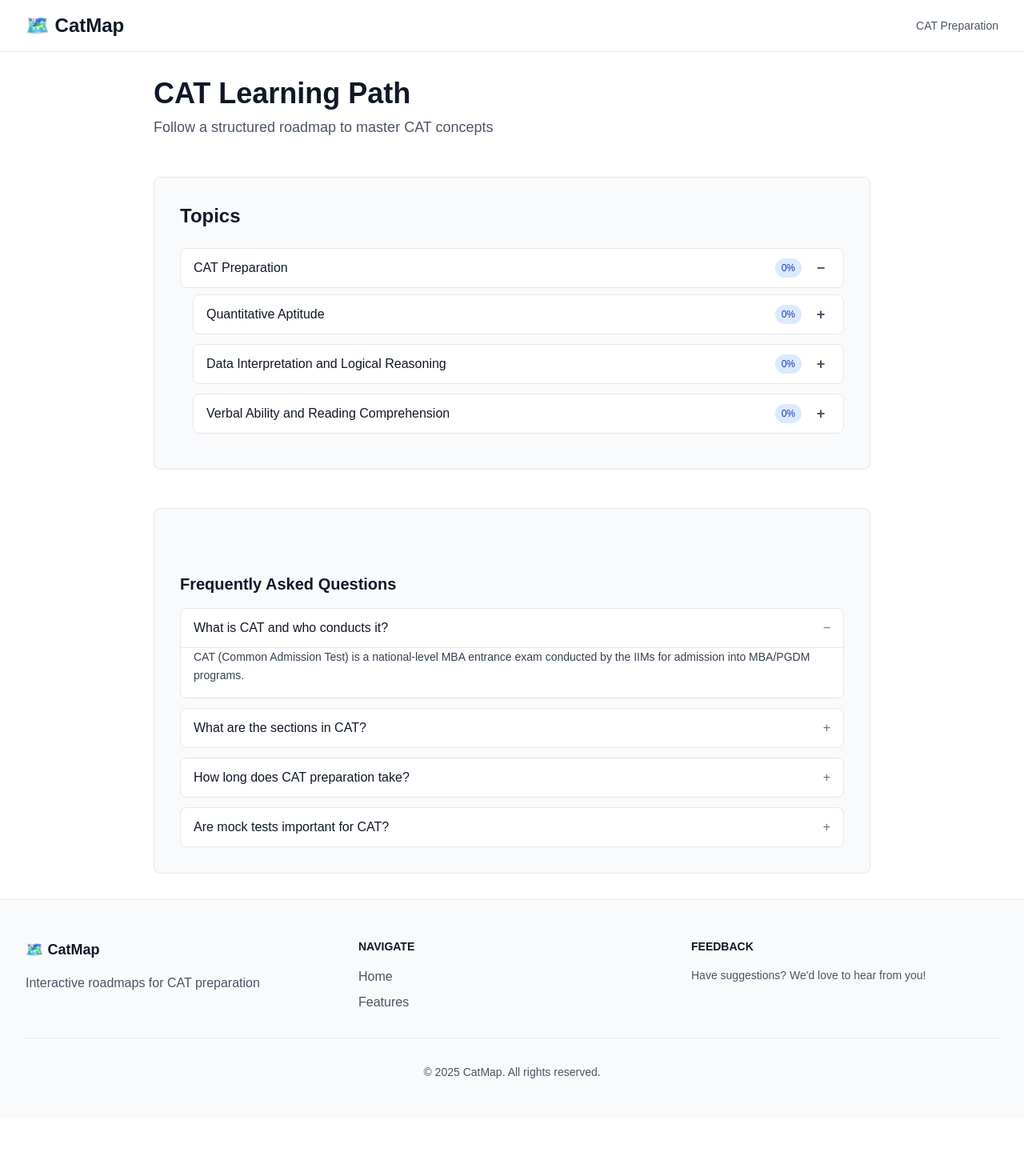
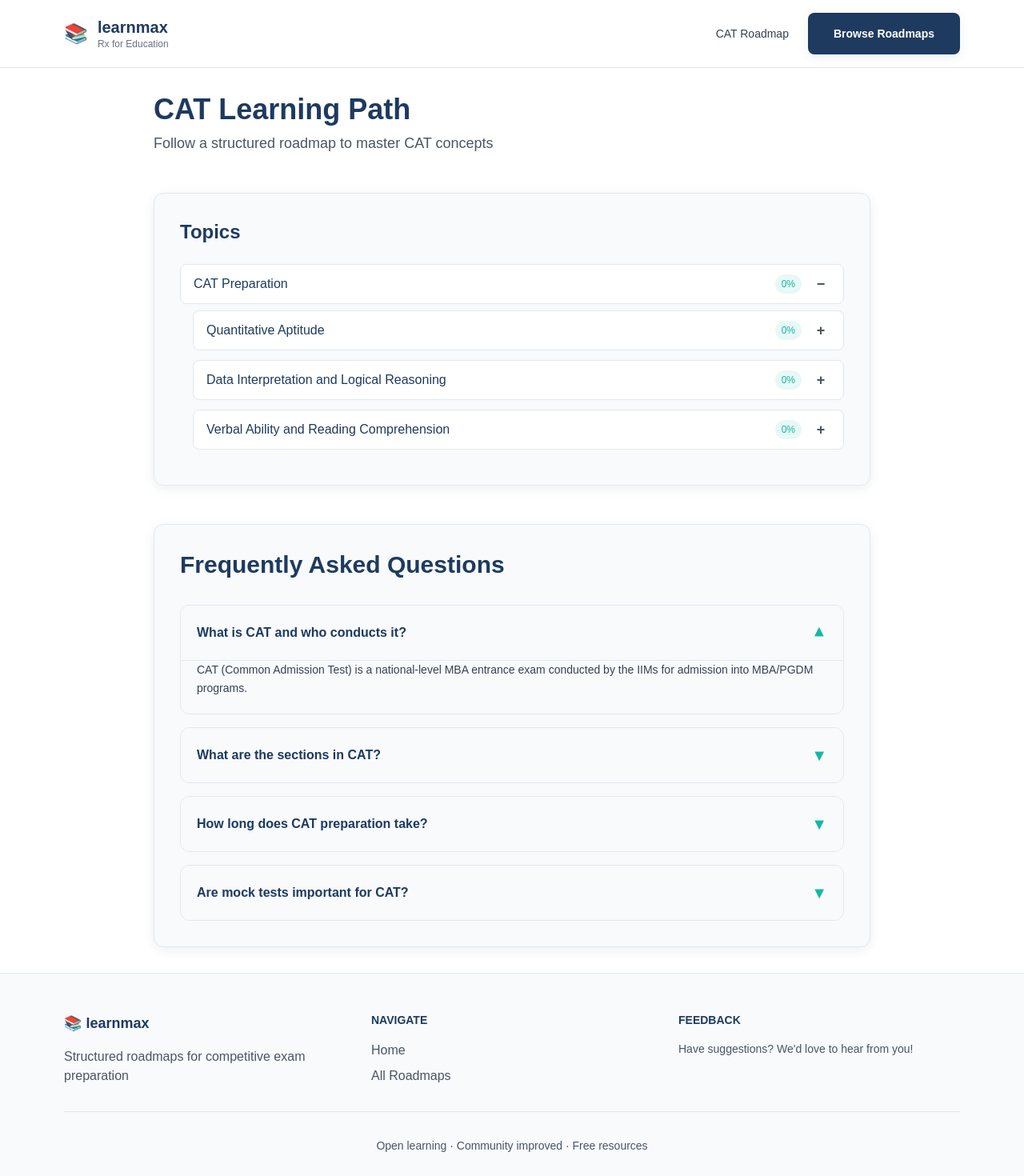
Before and after one commit to singhalvivek/catmap-web, a Next.js app: page /cat-prep/tree in a window 1280 px wide. Shown: the top 1470 px of the page at 80% size. Before the commit the page ends 1398 px from the top, so only its background shows below. Built offline with nearby package versions, Linux system fonts and the light colour scheme.

Commit message:
tree layout and theme changed

```diff
--- a/package.json
+++ b/package.json
@@ -10,6 +10,7 @@
   },
   "dependencies": {
     "@xyflow/react": "^12.10.0",
+    "firebase": "^12.11.0",
     "next": "16.1.6",
     "react": "19.2.3",
     "react-dom": "19.2.3"
--- a/src/app/cat-prep/tree/components/Faq.tsx
+++ b/src/app/cat-prep/tree/components/Faq.tsx
@@ -12,32 +12,32 @@ export default function Faq({ faqs }: { faqs: FAQ[] }) {
   const [openId, setOpenId] = useState<number | null>(1);
 
   return (
-    <div className="w-full max-w-4xl mt-12">
-      <h2 className="text-xl font-semibold mb-4 text-gray-900 dark:text-white">Frequently Asked Questions</h2>
+    <div className="w-full max-w-4xl">
+      <h2 className="text-2xl md:text-3xl font-bold text-trust-navy mb-8">Frequently Asked Questions</h2>
 
-      <div className="space-y-3">
+      <div className="space-y-4">
         {faqs.map((faq) => {
           const isOpen = openId === faq.id;
 
           return (
             <div
               key={faq.id}
-              className="border border-gray-200 dark:border-gray-700 rounded-lg bg-white dark:bg-gray-800 overflow-hidden"
+              className="border border-calm-border rounded-xl overflow-hidden card-hover"
             >
               <button
                 onClick={() =>
                   setOpenId(isOpen ? null : faq.id)
                 }
-                className="w-full flex justify-between items-center px-4 py-3 text-left font-medium text-gray-900 dark:text-white hover:bg-gray-50 dark:hover:bg-gray-700/50 transition"
+                className="w-full flex items-center justify-between p-5 text-left bg-calm-bg hover:bg-gray-100 transition-colors"
               >
-                {faq.question}
-                <span className="text-gray-500 dark:text-gray-400">
-                  {isOpen ? "−" : "+"}
+                <span className="font-semibold text-trust-navy pr-4">{faq.question}</span>
+                <span className={`text-hope-teal text-xl font-bold transition-transform duration-200 ${isOpen ? 'rotate-180' : ''}`}>
+                  ▼
                 </span>
               </button>
 
               {isOpen && (
-                <div className="px-4 pb-4 text-gray-700 dark:text-gray-300 text-sm leading-relaxed border-t border-gray-200 dark:border-gray-700">
+                <div className="px-5 pb-5 pt-0 text-gray-700 text-sm leading-relaxed border-t border-calm-border">
                   {faq.answer}
                 </div>
               )}
--- a/src/app/cat-prep/tree/components/Footer.tsx
+++ b/src/app/cat-prep/tree/components/Footer.tsx
@@ -4,51 +4,51 @@ import Link from "next/link";
 
 export default function Footer() {
   return (
-    <footer className="border-t border-gray-200 dark:border-gray-800 bg-gray-50 dark:bg-gray-900 py-12">
-      <div className="max-w-7xl mx-auto px-4 sm:px-6 lg:px-8">
+    <footer className="border-t border-calm-border bg-calm-bg py-12">
+      <div className="max-w-6xl mx-auto px-4">
         <div className="grid grid-cols-1 md:grid-cols-3 gap-8 mb-8">
           <div>
-            <h3 className="text-lg font-semibold text-gray-900 dark:text-white mb-4">
-              🗺️ CatMap
+            <h3 className="text-lg font-semibold text-trust-navy mb-4">
+              📚 learnmax
             </h3>
-            <p className="text-gray-600 dark:text-gray-300">
-              Interactive roadmaps for CAT preparation
+            <p className="text-gray-600">
+              Structured roadmaps for competitive exam preparation
             </p>
           </div>
           <div>
-            <h4 className="text-sm font-semibold text-gray-900 dark:text-white mb-4 uppercase">
+            <h4 className="text-sm font-semibold text-trust-navy mb-4 uppercase">
               Navigate
             </h4>
             <ul className="space-y-2">
               <li>
                 <Link
                   href="/"
-                  className="text-gray-600 dark:text-gray-300 hover:text-gray-900 dark:hover:text-white transition-colors"
+                  className="text-gray-600 hover:text-hope-teal transition-colors"
                 >
                   Home
                 </Link>
               </li>
               <li>
                 <a
-                  href="#features"
-                  className="text-gray-600 dark:text-gray-300 hover:text-gray-900 dark:hover:text-white transition-colors"
+                  href="/#browse"
+                  className="text-gray-600 hover:text-hope-teal transition-colors"
                 >
-                  Features
+                  All Roadmaps
                 </a>
               </li>
             </ul>
           </div>
           <div>
-            <h4 className="text-sm font-semibold text-gray-900 dark:text-white mb-4 uppercase">
+            <h4 className="text-sm font-semibold text-trust-navy mb-4 uppercase">
               Feedback
             </h4>
-            <p className="text-gray-600 dark:text-gray-300 text-sm">
+            <p className="text-gray-600 text-sm">
               Have suggestions? We'd love to hear from you!
             </p>
           </div>
         </div>
-        <div className="border-t border-gray-200 dark:border-gray-800 pt-8 text-center text-gray-600 dark:text-gray-300 text-sm">
-          <p>&copy; 2025 CatMap. All rights reserved.</p>
+        <div className="border-t border-calm-border pt-8 text-center text-gray-600 text-sm">
+          <p>Open learning · Community improved · Free resources</p>
         </div>
       </div>
     </footer>
--- a/src/app/cat-prep/tree/components/Header.tsx
+++ b/src/app/cat-prep/tree/components/Header.tsx
@@ -4,19 +4,20 @@ import Link from "next/link";
 
 export default function Header() {
   return (
-    <header className="border-b border-gray-200 dark:border-gray-800 sticky top-0 z-50 bg-white/80 dark:bg-gray-950/80 backdrop-blur-sm">
-      <div className="max-w-7xl mx-auto px-4 sm:px-6 lg:px-8 py-4">
-        <div className="flex items-center justify-between">
-          <Link href="/" className="flex items-center gap-2 hover:opacity-80 transition-opacity">
-            <div className="text-2xl font-bold text-gray-900 dark:text-white">
-              🗺️ CatMap
-            </div>
+    <header className="bg-white border-b border-calm-border sticky top-0 z-50">
+      <div className="max-w-6xl mx-auto px-4 py-4 flex items-center justify-between">
+        <Link href="/" className="flex items-center gap-3 hover:opacity-80 transition-opacity">
+          <span className="text-2xl">📚</span>
+          <div>
+            <h1 className="text-xl font-bold text-trust-navy leading-tight">learnmax</h1>
+            <p className="text-xs text-gray-500">Rx for Education</p>
+          </div>
+        </Link>
+        <div className="hidden sm:flex items-center gap-6">
+          <span className="text-gray-700 text-sm font-medium">CAT Roadmap</span>
+          <Link href="/" className="btn-primary py-2 px-6 text-sm">
+            Browse Roadmaps
           </Link>
-          <div className="hidden sm:flex items-center gap-8">
-            <span className="text-gray-600 dark:text-gray-300 text-sm font-medium">
-              CAT Preparation
-            </span>
-          </div>
         </div>
       </div>
     </header>
--- a/src/app/cat-prep/tree/components/TreeNode.tsx
+++ b/src/app/cat-prep/tree/components/TreeNode.tsx
@@ -42,8 +42,8 @@ export default function TreeNode({
       <div
         className={`flex items-center justify-between gap-2 px-4 py-3 rounded-lg border cursor-pointer transition
           ${isSelected
-            ? "border-blue-500 bg-blue-50 dark:bg-blue-900/30 dark:border-blue-500"
-            : "border-gray-200 dark:border-gray-700 bg-white dark:bg-gray-800 hover:bg-gray-50 dark:hover:bg-gray-700/50"
+            ? "border-hope-teal bg-hope-teal/10"
+            : "border-calm-border bg-white hover:bg-calm-bg"
           }`}
       >
         {/* Clicking the main row selects the node */}
@@ -53,12 +53,12 @@ export default function TreeNode({
             onSelect(node);
           }}
         >
-          <span className="font-medium text-gray-900 dark:text-gray-100">{node.title}</span>
+          <span className="font-medium text-trust-navy">{node.title}</span>
         </div>
 
         <div className="flex items-center gap-3">
           {showProgress && (
-            <span className="ml-2 text-xs bg-blue-100 dark:bg-blue-900/50 text-blue-800 dark:text-blue-200 px-2 py-1 rounded-full">
+            <span className="ml-2 text-xs bg-hope-teal/10 text-hope-teal px-2 py-1 rounded-full font-medium">
               {percent}%
             </span>
           )}
@@ -70,7 +70,7 @@ export default function TreeNode({
                 e.stopPropagation(); // prevent select on toggle click
                 setOpen(!open);
               }}
-              className="flex items-center justify-center w-6 h-6 rounded-md hover:bg-gray-200 transition-colors"
+              className="flex items-center justify-center w-6 h-6 rounded-md hover:bg-calm-border transition-colors"
             >
               <span className="text-lg font-semibold text-gray-600">
                 {open ? "−" : "+"}
--- a/src/app/cat-prep/tree/page.tsx
+++ b/src/app/cat-prep/tree/page.tsx
@@ -35,7 +35,7 @@ export default function CatPrepTreePage() {
   }, []);
 
   return (
-    <div className="min-h-screen flex flex-col bg-white dark:bg-gray-950">
+    <div className="min-h-screen flex flex-col bg-white">
       {/* Header */}
       <Header />
 
@@ -46,17 +46,17 @@ export default function CatPrepTreePage() {
           <div className="w-full max-w-4xl">
             {/* Learning Path Header */}
             <div className="mb-12">
-              <h1 className="text-3xl sm:text-4xl font-bold text-gray-900 dark:text-white mb-2">
+              <h1 className="text-3xl sm:text-4xl font-bold text-trust-navy mb-2">
                 CAT Learning Path
               </h1>
-              <p className="text-lg text-gray-600 dark:text-gray-300">
+              <p className="text-lg text-gray-600">
                 Follow a structured roadmap to master CAT concepts
               </p>
             </div>
 
             {/* Learning Path */}
-            <div className="bg-gray-50 dark:bg-gray-900 rounded-lg border border-gray-200 dark:border-gray-800 p-6 sm:p-8 mb-12">
-              <h2 className="text-2xl font-semibold text-gray-900 dark:text-white mb-6">Topics</h2>
+            <div className="bg-calm-bg rounded-xl border border-calm-border shadow-card p-6 sm:p-8 mb-12">
+              <h2 className="text-2xl font-semibold text-trust-navy mb-6">Topics</h2>
               <Tree
                 roots={tree}
                 onSelect={setSelected}
@@ -65,7 +65,7 @@ export default function CatPrepTreePage() {
             </div>
 
             {/* FAQ Section */}
-            <div className="bg-gray-50 dark:bg-gray-900 rounded-lg border border-gray-200 dark:border-gray-800 p-6 sm:p-8">
+            <div className="bg-calm-bg rounded-xl border border-calm-border shadow-card p-6 sm:p-8">
               <Faq faqs={faqs as any[]} />
             </div>
           </div>
@@ -74,11 +74,11 @@ export default function CatPrepTreePage() {
         {/* Right Slide-in Panel */}
         {selected && (
           <aside
-            className={`fixed top-16 right-0 h-[calc(100vh-64px)] w-full md:w-96 bg-white dark:bg-gray-900 border-l border-gray-200 dark:border-gray-800 shadow-lg overflow-y-auto transition-transform duration-300 ease-in-out translate-x-0`}
+            className={`fixed top-16 right-0 h-[calc(100vh-64px)] w-full md:w-96 bg-white border-l border-calm-border shadow-card overflow-y-auto transition-transform duration-300 ease-in-out translate-x-0`}
           >
             <button
               onClick={() => setSelected(null)}
-              className="absolute top-4 right-4 text-gray-500 dark:text-gray-400 hover:text-gray-700 dark:hover:text-gray-200 text-2xl"
+              className="absolute top-4 right-4 text-gray-500 hover:text-trust-navy text-2xl"
               aria-label="Close details panel"
             >
               ✕
```
Also changed, not shown: src/app/cat-prep/tree/components/DetailsPanel.tsx (+12 -12 lines), 1 other file (tests, documents, lock files or other folders).
